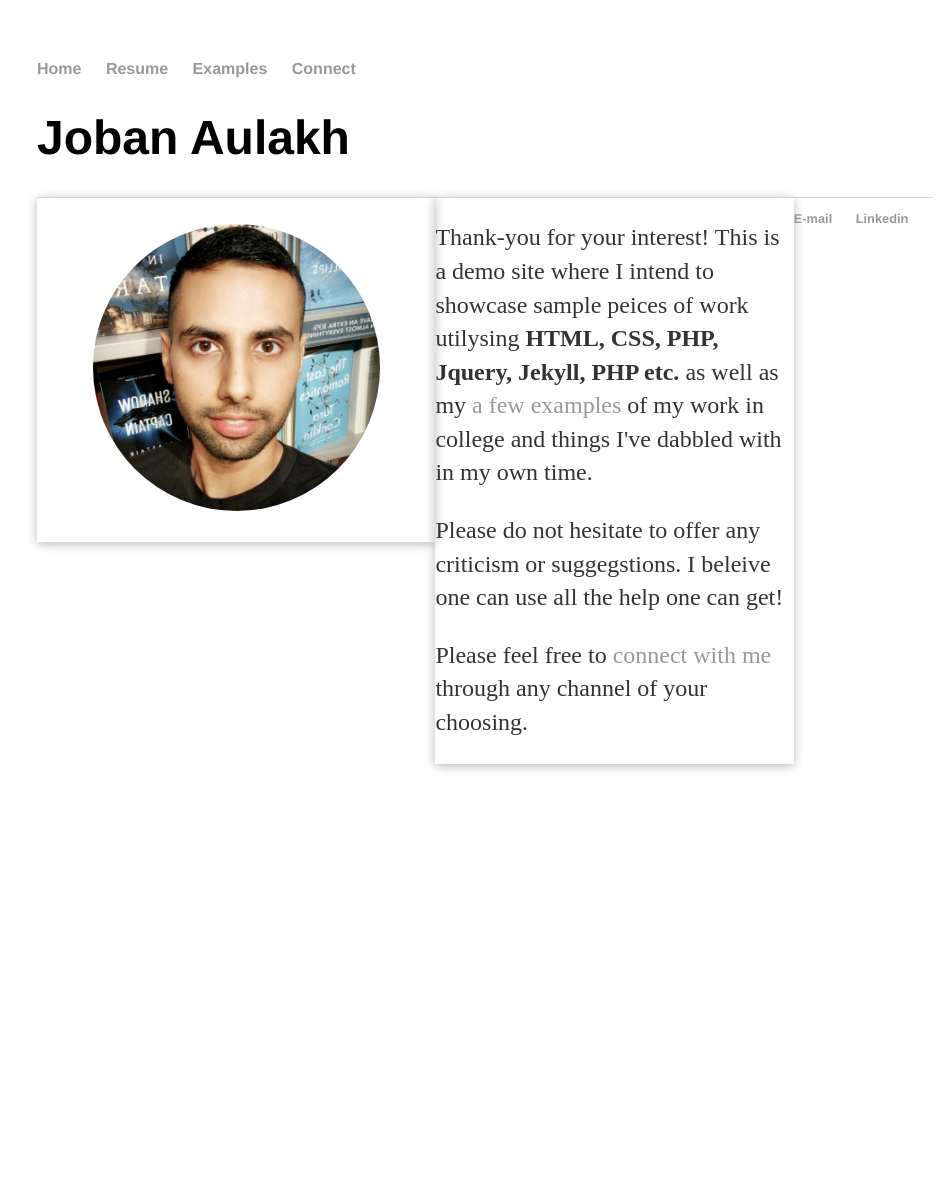
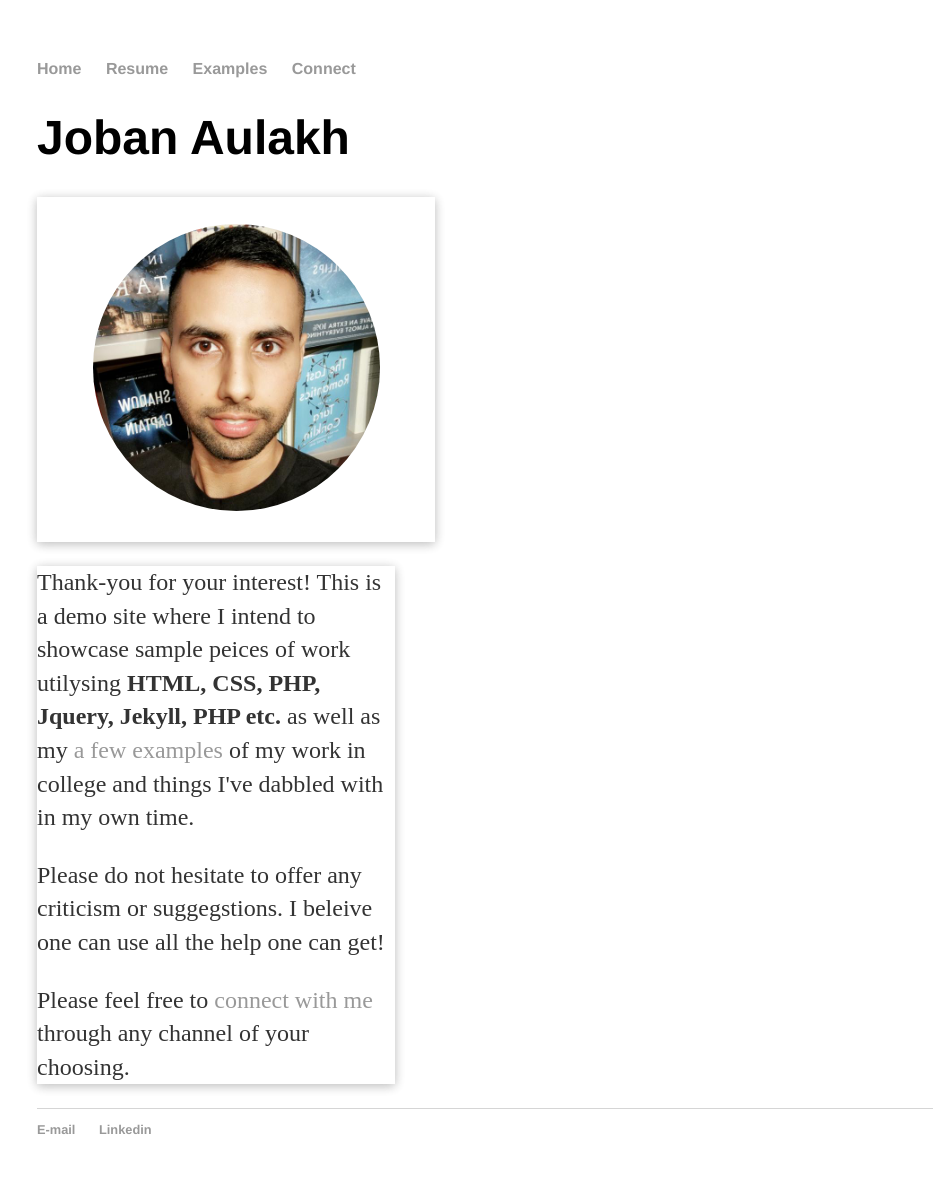
Before and after one commit to joe-bun/joe-bun.github.io, a Jekyll site: the page built from index.html, in a window 1280 px wide. Shown: the whole page, without its empty margins (155-1094 px from the left). Built offline with Jekyll 4.4.1, drawn with Linux system fonts in a browser that asks for light colours; before the commit the page ends 900 px from its top, so only the background shows below that.

Commit message:
Update main.css

```diff
--- a/css/main.css
+++ b/css/main.css
@@ -13,7 +13,7 @@ nav ul li, footer ul li {
     margin-right: 20px;
 }
 .main-body{
-deisplay: inline;
+display: inline;
 }
 .pp {
 width:40%;
@@ -21,7 +21,7 @@ width:40%;
                 padding:20px;
 
     box-shadow:0 2px 10px 0 rgba(0,0,0,0.16),0 2px 10px 0 rgba(0,0,0,0.12);
-float: left;
+
 }
 .pp img {
 border-radius: 50%;
@@ -32,7 +32,7 @@ Height: auto;
 }
 .intro {
 width: 40%;
-float: left;
+
 box-shadow:0 2px 10px 0 rgba(0,0,0,0.16),0 2px 10px 0 rgba(0,0,0,0.12);
 }
 a {
```
